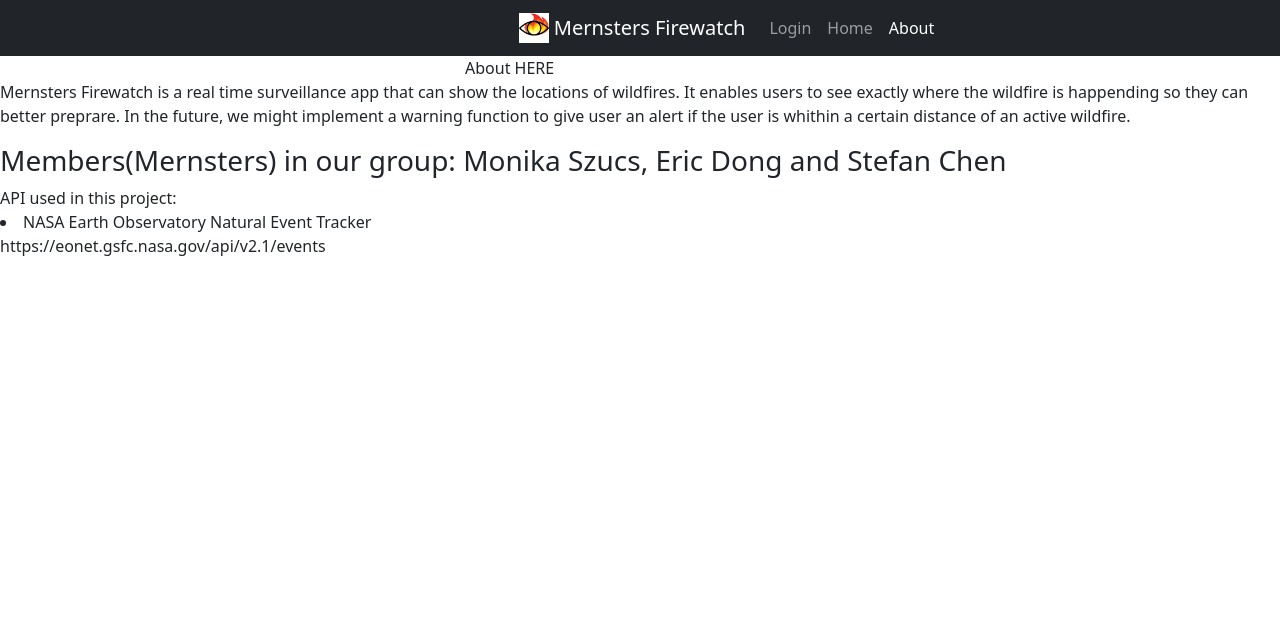
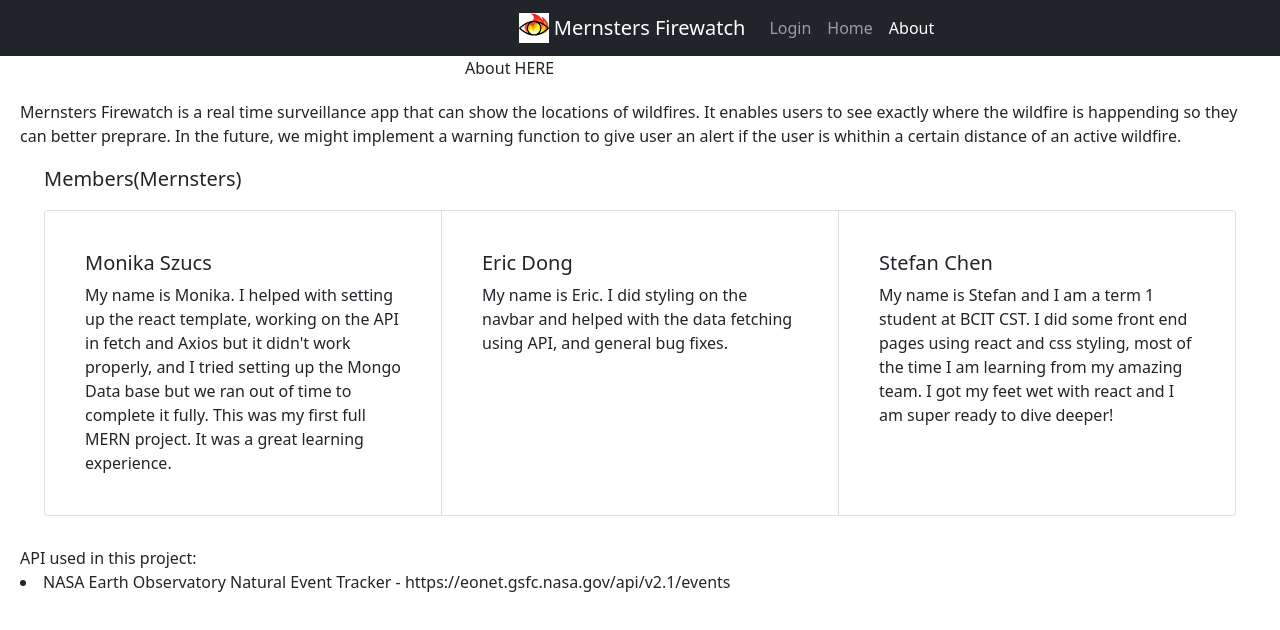
Before and after one commit to MonikaSzucs/MERNsters, a React (Create React App) app in the folder mernsters/: page /About in a window 1280 px wide. Shown: the top 630 px of the page. Built offline with nearby package versions, Linux system fonts and the light colour scheme.

Commit message:
Add more content and style to the about page

```diff
--- /dev/null
+++ b/mernsters/src/Pages/About.css
@@ -0,0 +1,7 @@
+.Text {
+    padding: 20px;
+}
+
+.card-group {
+    margin-bottom: 30px;
+}
--- a/mernsters/src/Pages/About.js
+++ b/mernsters/src/Pages/About.js
@@ -1,6 +1,7 @@
 import React from "react";
 import { Container, Row, Col } from "react-grid-system";
 import NavBar from "../Components/NavBar/navbar";
+import "./About.css";
 
 export default function About() {
   return (
@@ -15,21 +16,54 @@ export default function About() {
           </Row>
         </Container>
       </div>
+      <div className="Text">
         <p>
           Mernsters Firewatch is a real time surveillance app that can show the
           locations of wildfires. It enables users to see exactly where the
           wildfire is happending so they can better preprare. In the future, we
-        might implement a warning function to give user an alert if the user is
-        whithin a certain distance of an active wildfire.
+          might implement a warning function to give user an alert if the user
+          is whithin a certain distance of an active wildfire.
         </p>
-      <h3>
-        Members(Mernsters) in our group: Monika Szucs, Eric Dong and
-        Stefan Chen
-      </h3>
-
+        <p class="lead mb-6 mx-4">Members(Mernsters)</p>
+        <div class="card-group px-4">
+          <div class="card p-4">
+            <div class="card-body">
+              <h5 class="card-title">Monika Szucs</h5>
+              <p class="card-text"></p>
+              My name is Monika. I helped with setting up the react template,
+              working on the API in fetch and Axios but it didn't work properly,
+              and I tried setting up the Mongo Data base but we ran out of time
+              to complete it fully. This was my first full MERN project. It was
+              a great learning experience.
+            </div>
+          </div>
+          <div class="card p-4">
+            <div class="card-body">
+              <h5 class="card-title">Eric Dong</h5>
+              <p class="card-text"></p>
+              My name is Eric. I did styling on the navbar and helped with the
+              data fetching using API, and general bug fixes.
+            </div>
+          </div>
+          <div class="card p-4">
+            <div class="card-body">
+              <h5 class="card-title">Stefan Chen</h5>
+              <p class="card-text">
+                My name is Stefan and I am a term 1 student at BCIT CST. I did
+                some front end pages using react and css styling, most of the time I am
+                learning from my amazing team. I got my feet wet with react and
+                I am super ready to dive deeper!
+              </p>
+            </div>
+          </div>
+        </div>
         API used in this project:
-        <li> NASA Earth Observatory Natural Event Tracker <br></br>https://eonet.gsfc.nasa.gov/api/v2.1/events</li>
-
+        <li>
+          {" "}
+          NASA Earth Observatory Natural Event Tracker -
+          https://eonet.gsfc.nasa.gov/api/v2.1/events
+        </li>
+      </div>
     </div>
   );
 }
```
Lines whose indentation alone changed are shown as unchanged.
